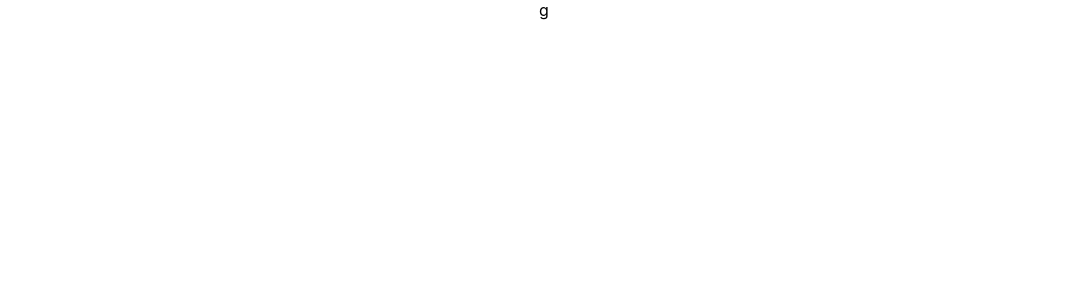
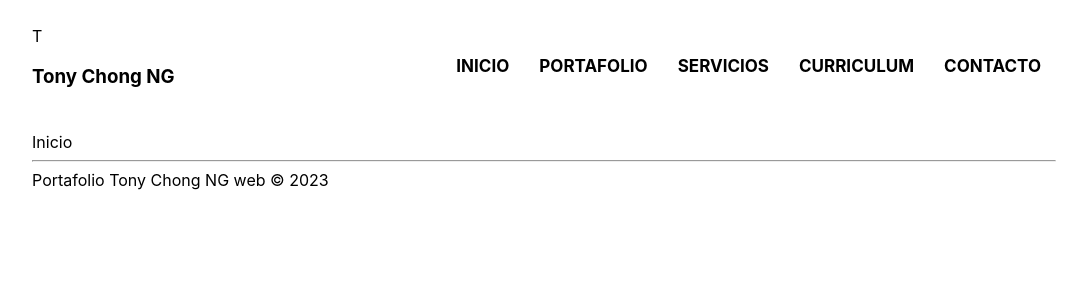
Before and after one commit to tonychongng/web_portfolio, a React (Create React App) app: page / in a window 1280 px wide. Shown: the top 300 px of the page, without its empty margins (96-1168 px from the left). Built offline with nearby package versions, Linux system fonts and the light colour scheme.

Commit message:
components, routes structure

```diff
--- a/src/App.js
+++ b/src/App.js
@@ -1,10 +1,11 @@
 
 import './App.css';
+import { MisRutas } from './rutas/MisRutas';
 
 function App() {
   return (
-    <div className="App">
-      g
+    <div className='layout'>
+      <MisRutas/>
     </div>
   );
 }
--- /dev/null
+++ b/src/components/Contacto.js
@@ -0,0 +1,7 @@
+import React from 'react'
+
+export const Contacto = () => {
+  return (
+    <div>Contacto</div>
+  )
+}
--- /dev/null
+++ b/src/components/Curriculum.js
@@ -0,0 +1,7 @@
+import React from 'react'
+
+export const Curriculum = () => {
+  return (
+    <div>Curriculum</div>
+  )
+}
--- /dev/null
+++ b/src/components/Inicio.js
@@ -0,0 +1,7 @@
+import React from 'react'
+
+export const Inicio = () => {
+  return (
+    <div>Inicio</div>
+  )
+}
--- /dev/null
+++ b/src/components/Portafolio.js
@@ -0,0 +1,7 @@
+import React from 'react'
+
+export const Portafolio = () => {
+  return (
+    <div>Portafolio</div>
+  )
+}
--- /dev/null
+++ b/src/components/Servicios.js
@@ -0,0 +1,7 @@
+import React from 'react'
+
+export const Servicios = () => {
+  return (
+    <div>Servicios</div>
+  )
+}
--- /dev/null
+++ b/src/components/layout/Footer.js
@@ -0,0 +1,9 @@
+import React from 'react'
+
+export const Footer = () => {
+  return (
+    <footer>
+      Portafolio Tony Chong NG web &copy; 2023
+    </footer>
+  )
+}
--- /dev/null
+++ b/src/components/layout/Header.js
@@ -0,0 +1,48 @@
+import React from 'react'
+import {NavLink } from 'react-router-dom'
+
+export const Header = () => {
+  return (
+    <header className='header'>
+
+        <div className='logo'>
+            <span>T</span>
+            <h3>Tony Chong NG</h3>
+        </div>
+
+
+        <nav>
+            <ul>
+                <li>
+                    <NavLink to="/inicio" className={({isActive}) => isActive ? "activado" : ""}>Inicio</NavLink>
+                </li>
+            </ul>
+
+            <ul>
+                <li>
+                    <NavLink to="/portafolio" className={({isActive}) => isActive ? "activado" : ""}>Portafolio</NavLink>
+                </li>
+            </ul>
+
+            <ul>
+                <li>
+                    <NavLink to="/servicios" className={({isActive}) => isActive ? "activado" : ""}>Servicios</NavLink>
+                </li>
+            </ul>
+
+            <ul>
+                <li>
+                    <NavLink to="/curriculum" className={({isActive}) => isActive ? "activado" : ""}>Curriculum</NavLink>
+                </li>
+
+            </ul>
+            <ul>
+                <li>
+                    <NavLink to="/contacto" className={({isActive}) => isActive ? "activado" : ""}>Contacto</NavLink>
+                </li>
+            </ul>
+        </nav>
+
+    </header>
+  )
+}
--- a/src/index.css
+++ b/src/index.css
@@ -7,7 +7,55 @@ body {
   -moz-osx-font-smoothing: grayscale;
 }
 
-code {
-  font-family: source-code-pro, Menlo, Monaco, Consolas, 'Courier New',
-    monospace;
+
+.layout {
+  width: 80%;
+  margin: 0 auto;
 }
+
+.header {
+  display: flex;
+  height: 132px;
+  align-items: center;
+  justify-content: center;
+}
+
+.header .logo{
+  flex-grow: 2;
+}
+
+.header nav {
+  flex-grow: 1;
+  display: flex;
+  justify-content: flex-end;
+  align-items: center;
+
+}
+
+.header nav ul {
+  height: 132px;
+  display: flex;
+  list-style: none;
+  justify-content: center;
+  align-items: center;
+  padding-left: 15px;
+  margin-right: 15px;
+}
+
+.header li {
+  text-transform: uppercase;
+  font-weight: bold;
+  font-size: 17px;
+}
+
+.header li a{
+  color: black;
+
+  text-decoration: none;
+}
+
+.header a:hover{
+  color: #fa4529 ;
+  transition: all 300ms;
+
+}
--- a/src/index.js
+++ b/src/index.js
@@ -1,12 +1,9 @@
 import React from 'react';
-import ReactDOM from 'react-dom/client';
+import {createRoot} from "react-dom/client";
 import './index.css';
 import App from './App';
 
+const container = document.getElementById('root');
+const root = createRoot(container);
 
-const root = ReactDOM.createRoot(document.getElementById('root'));
-root.render(
-
-    <App />
-
-);
+root.render(<App/>);
--- /dev/null
+++ b/src/rutas/MisRutas.js
@@ -0,0 +1,36 @@
+import React from 'react'
+import {Routes, Route, NavLink, BrowserRouter} from 'react-router-dom';
+import { Inicio } from '../components/Inicio';
+import { Portafolio } from '../components/Portafolio';
+import { Servicios } from '../components/Servicios';
+import { Curriculum } from '../components/Curriculum';
+import { Contacto } from '../components/Contacto';
+import { Header } from '../components/layout/Header';
+import { Footer } from '../components/layout/Footer';
+
+export const MisRutas = () => {
+  return (
+    <BrowserRouter>
+
+
+        {/*HEADER Y NAVEGACION*/}
+        <Header/>
+
+        {/*CONTENIDO CENTRAL*/}
+        <Routes>
+            <Route path='/' element={<Inicio/>}/>
+            <Route path='/inicio' element={<Inicio/>}/>
+            <Route path='/portafolio' element={<Portafolio/>}/>
+            <Route path='/servicios' element={<Servicios/>}/>
+            <Route path='/curriculum' element={<Curriculum/>}/>
+            <Route path='/contacto' element={<Contacto/>}/>
+        </Routes>
+
+        <hr></hr>
+
+        {/*FOOTER*/}
+        <Footer/>
+
+    </BrowserRouter>
+  )
+}
```
